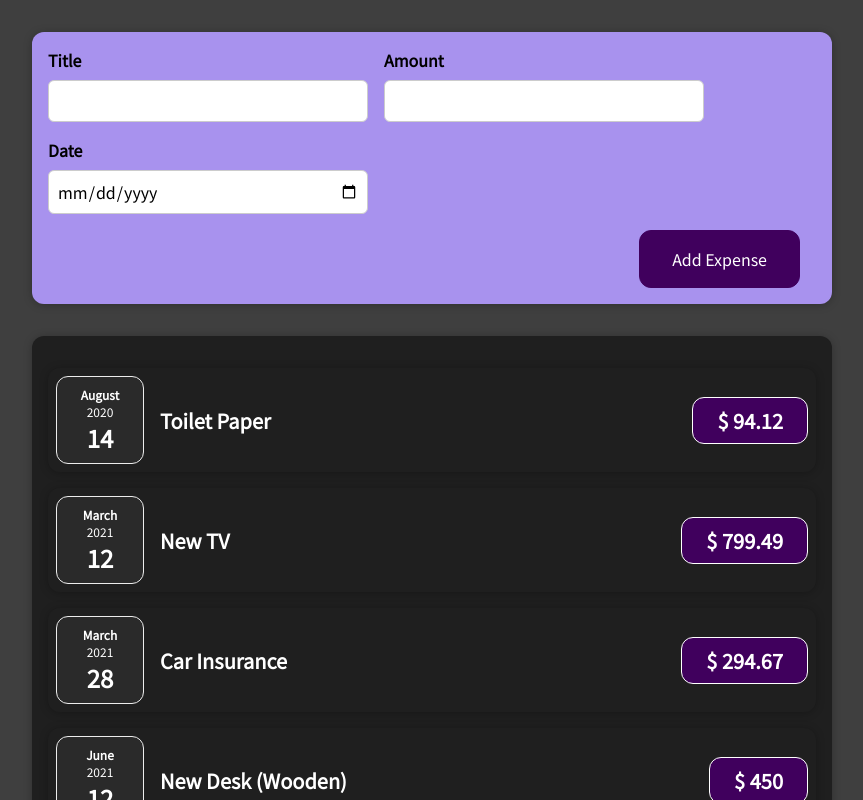
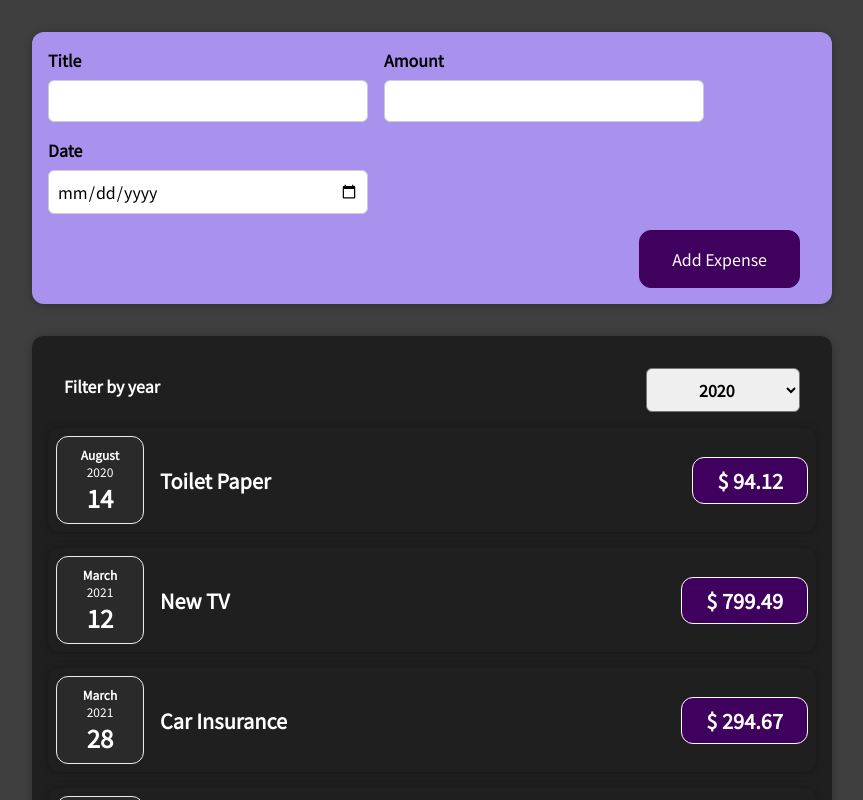
Before and after one commit to billy0402/react-complete-guide-expense, a React (Create React App) app: page / in a window 1280 px wide. Shown: the top 800 px of the page, without its empty margins (208-1071 px from the left). Built offline with nearby package versions, Linux system fonts and the light colour scheme.

Commit message:
feat(ExpensesFilter): Homework

```diff
--- a/src/components/expense/Expenses.tsx
+++ b/src/components/expense/Expenses.tsx
@@ -1,3 +1,6 @@
+import { useState } from 'react';
+
+import ExpenseFilter from '@components/expense/ExpensesFilter';
 import ExpenseItem from '@components/expense/ExpenseItem';
 import Card from '@components/ui/Card';
 import { Expense } from '@models/expense';
@@ -7,12 +10,24 @@ type ExpensesProps = {
 };
 
 const Expenses = ({ expenses }: ExpensesProps) => {
+  const [filteredYear, setFilteredYear] = useState(2020);
+
+  const filterChangeHandler = (selectedYear: number) => {
+    setFilteredYear(selectedYear);
+  };
+
   return (
-    <Card className='expenses'>
-      {expenses.map((expense, i) => (
-        <ExpenseItem key={i} {...expense} />
-      ))}
-    </Card>
+    <>
+      <Card className='expenses'>
+        <ExpenseFilter
+          selectedYear={filteredYear}
+          onChangeFilter={filterChangeHandler}
+        />
+        {expenses.map((expense, i) => (
+          <ExpenseItem key={i} {...expense} />
+        ))}
+      </Card>
+    </>
   );
 };
 
--- /dev/null
+++ b/src/components/expense/ExpensesFilter.tsx
@@ -0,0 +1,31 @@
+type ExpenseFilterProps = {
+  selectedYear: number;
+  onChangeFilter: (year: number) => void;
+};
+
+const ExpenseFilter = ({
+  selectedYear,
+  onChangeFilter,
+}: ExpenseFilterProps) => {
+  const dropdownChangeHandler = (
+    event: React.ChangeEvent<HTMLSelectElement>,
+  ) => {
+    onChangeFilter(Number(event.target.value));
+  };
+
+  return (
+    <div className='expenses-filter'>
+      <div className='expenses-filter__control'>
+        <label>Filter by year</label>
+        <select value={selectedYear} onChange={dropdownChangeHandler}>
+          <option value='2022'>2022</option>
+          <option value='2021'>2021</option>
+          <option value='2020'>2020</option>
+          <option value='2019'>2019</option>
+        </select>
+      </div>
+    </div>
+  );
+};
+
+export default ExpenseFilter;
--- /dev/null
+++ b/src/styles/component/_expenses-filter.scss
@@ -0,0 +1,24 @@
+.expenses-filter {
+  padding: 0 1rem;
+  color: white;
+}
+
+.expenses-filter__control {
+  display: flex;
+  align-items: center;
+  justify-content: space-between;
+  margin: 1rem 0;
+  width: 100%;
+}
+
+.expenses-filter label {
+  margin-bottom: 0.5rem;
+  font-weight: bold;
+}
+
+.expenses-filter select {
+  padding: 0.5rem 3rem;
+  border-radius: 6px;
+  font: inherit;
+  font-weight: bold;
+}
--- a/src/styles/globals.scss
+++ b/src/styles/globals.scss
@@ -9,3 +9,4 @@
 @import 'component/expense-date';
 @import 'component/new-expense';
 @import 'component/expense-form';
+@import 'component/expenses-filter';
```
